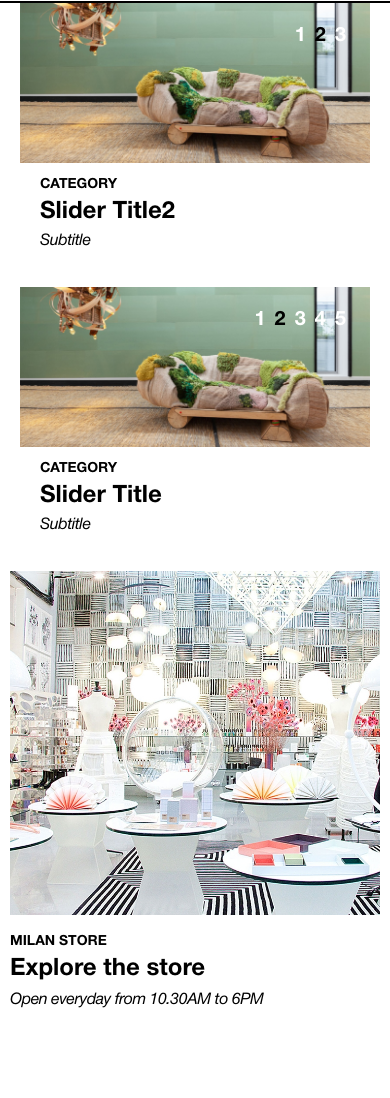
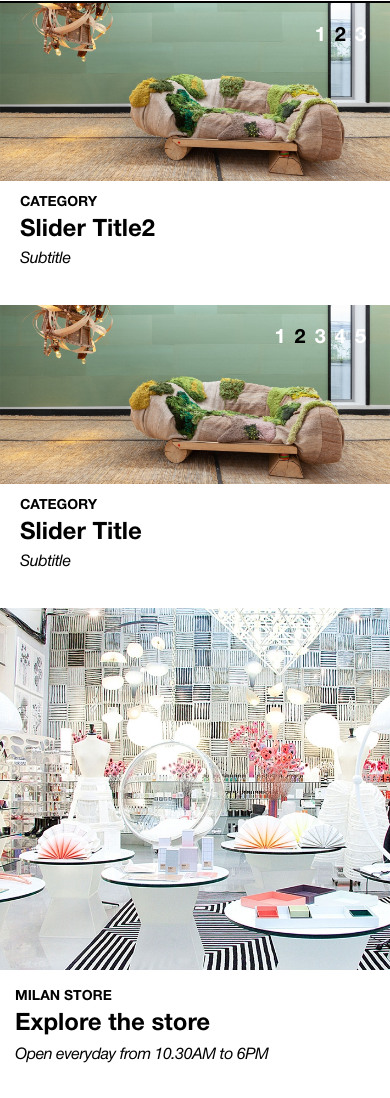
Before and after one commit to reptailss/corso-home, a website: page 10-corso-como_gulp/src/index.html in a window 390 px wide. Shown: the part 43-1141 px from the top of the page. Drawn offline with nearby package versions, Linux system fonts and the light colour scheme; files that its build step writes are made by us from their sources.

Commit message:
adaptiv 3

```diff
--- a/10-corso-como_gulp/src/css/_global.scss
+++ b/10-corso-como_gulp/src/css/_global.scss
@@ -22,6 +22,7 @@ body {
   }
   @media (max-width: 768px) {
     max-width: 720px;
+    padding: 0 15px;
   }
   @media (max-width: 640px) {
     max-width: 100%
@@ -145,6 +146,9 @@ button {
 
 .pb-57 {
   padding-bottom: 57px;
+  @media (max-width: 1024px) {
+    padding-bottom: 20px;
+  }
 }
 
 .pl-20 {
--- a/10-corso-como_gulp/src/css/blocks/_banner.scss
+++ b/10-corso-como_gulp/src/css/blocks/_banner.scss
@@ -5,6 +5,7 @@
         margin: 0 -10px;
         @media (max-width: 500px) {
             display: block;
+            margin: 0 -15px;
         }
     }
 
@@ -18,6 +19,9 @@
     }
     &__box {
         padding-top: 13px;
+        @media (max-width: 500px) {
+            padding: 13px 15px;
+        }
     }
     &__subtitle {
         transition: all .3s;
--- a/10-corso-como_gulp/src/css/blocks/_form.scss
+++ b/10-corso-como_gulp/src/css/blocks/_form.scss
@@ -103,6 +103,9 @@
             outline: none;
             padding-bottom: 7px;
             font-weight: 600;
+            @media (max-width: 1024px) {
+                margin-top: 3px;
+            }
             @media (max-width: 500px) {
                 padding-bottom: 1px;
                 margin: 0 5px 0 0;
--- a/10-corso-como_gulp/src/css/blocks/_news.scss
+++ b/10-corso-como_gulp/src/css/blocks/_news.scss
@@ -38,6 +38,9 @@
     width: 100%;
     padding-top: 52px;
     margin-top: 16px;
+    @media (max-width: 500px) {
+      padding: 0;
+    }
   }
 
   &__nav-subtitle {
--- a/10-corso-como_gulp/src/css/blocks/_slide.scss
+++ b/10-corso-como_gulp/src/css/blocks/_slide.scss
@@ -63,6 +63,10 @@
         .slide-top {
             &__container {
                 max-width: 1440px;
+                @media (max-width: 500px) {
+                    padding: 0;
+                    margin: 0 auto;
+                }
             }
             &__title {
                 margin-top: 3px;
```
Also changed, not shown: 10-corso-como_gulp/build/css/screen.css.
